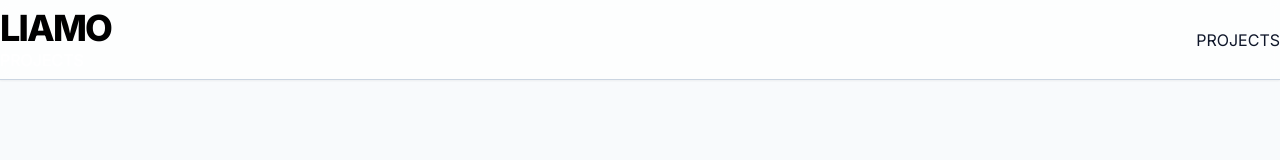
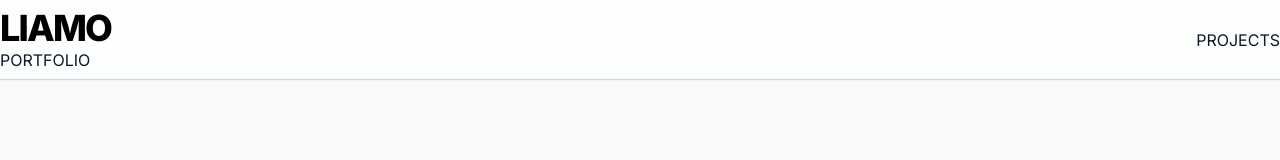
Before and after one commit to liamasis/testfolio, a Next.js app: page / in a window 1280 px wide. Shown: the top 160 px of the page. Built offline with nearby package versions, Linux system fonts and the light colour scheme.

Commit message:
some stuff

```diff
--- a/src/components/Navbar.tsx
+++ b/src/components/Navbar.tsx
@@ -15,7 +15,7 @@ const Navbar: FC<NavbarProps> = ({}) => {
            {/*  <Link href='/' className='text-dark dark:text-white'>
                 liamo portfolio
             </Link> */}
-            <div className="md-hidden text-white">
+            <div className="">
 
                 <LargeHeading size={'sm'}>LIAMO</LargeHeading>
 
@@ -23,7 +23,7 @@ const Navbar: FC<NavbarProps> = ({}) => {
                         href = '/'
                         className='text-dark dark:text-white '
                     >
-                    <GlitchHeading text="PROJECTS" />
+                    <GlitchHeading text="PORTFOLIO" />
                 </Link>
             </div>
             <div className="hidden md:flex gap-4">
```
